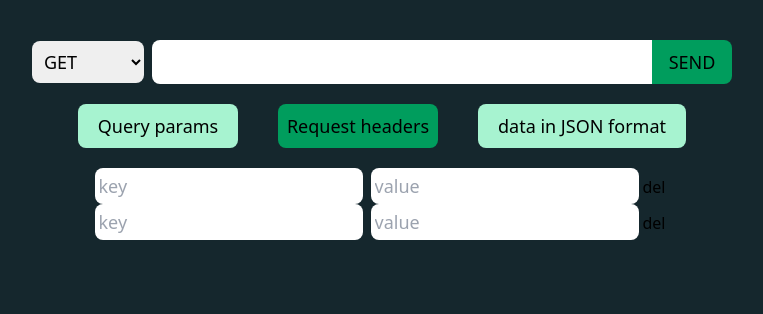
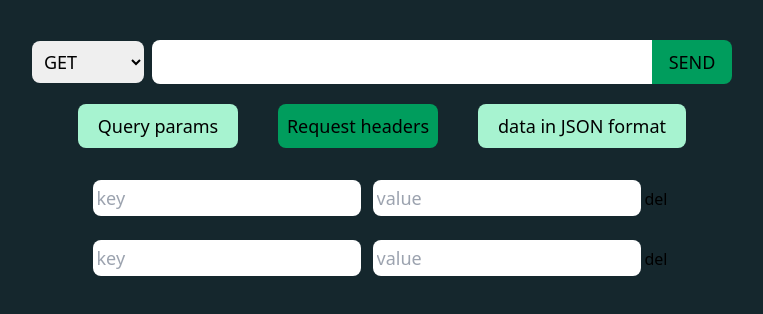
Before and after one commit to PopovDS617/rest-please, a Next.js app: page / in a window 1280 px wide. Both pictures are taken after a click on the button "Request headers". Shown: the top 314 px of the page, without its empty margins (258-1021 px from the left). Built offline with nearby package versions, Linux system fonts and the light colour scheme.

Commit message:
Update RequestHeadersForm.tsx

```diff
--- a/src/components/Forms/RequestHeadersForm.tsx
+++ b/src/components/Forms/RequestHeadersForm.tsx
@@ -7,9 +7,9 @@
 
 const RequestHeadersForm = (props: Props) => {
   return (
-    <div className="text-black">
+    <div className="text-black my-3">
       <input
-        className="mr-2 text-lg rounded-lg p-1 outline-none"
+        className="mr-3 text-lg rounded-lg p-1 outline-none"
         name="headersKey"
         placeholder="key"
         onChange={props.onHeadersInput}
```
